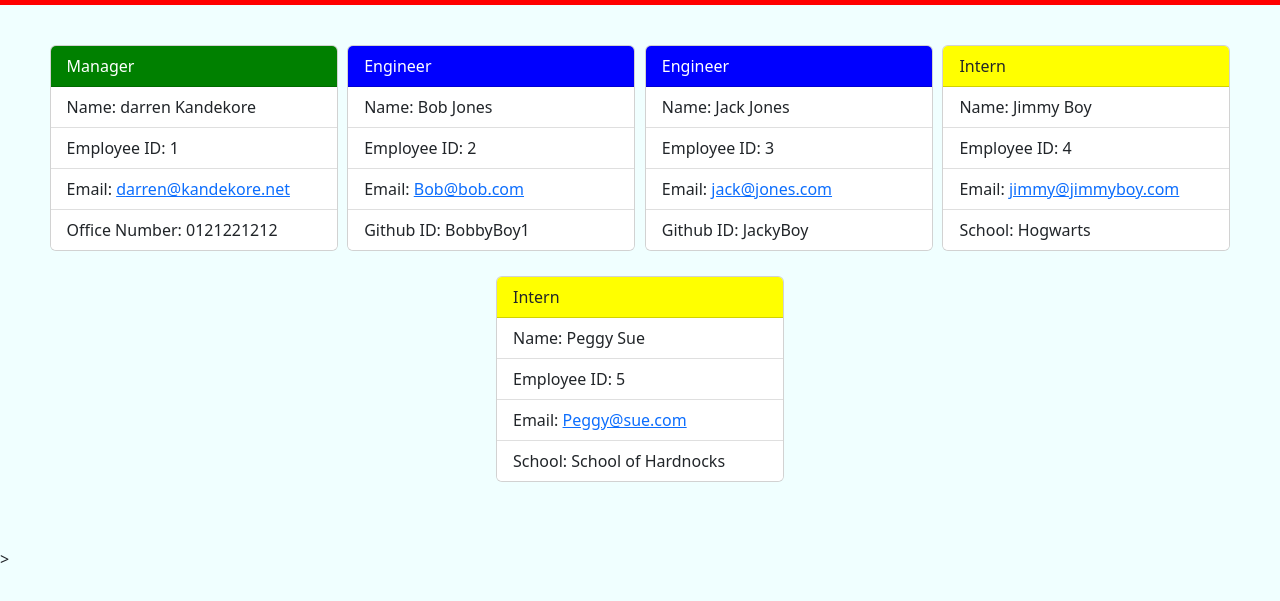
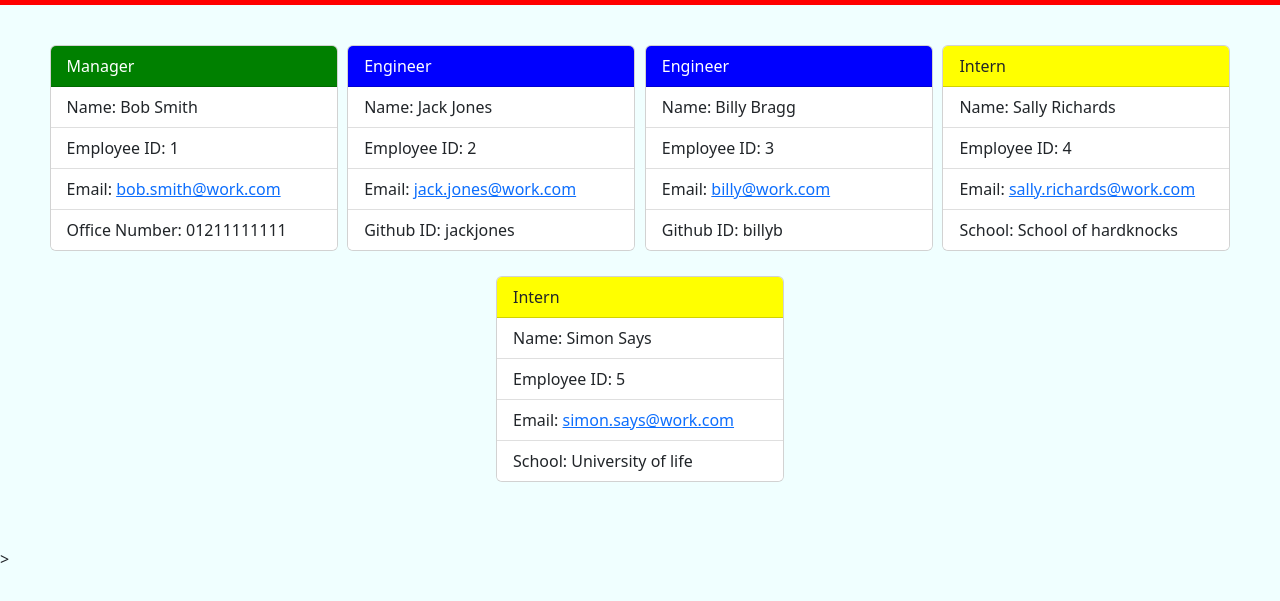
Before and after one commit to kandekore/employee-roster, a website: page index.html in a window 1280 px wide. Shown: the part 69-670 px from the top of the page. Drawn offline with nearby package versions, Linux system fonts and the light colour scheme.

Commit message:
final take

```diff
--- a/index.html
+++ b/index.html
@@ -23,10 +23,10 @@
       <div class="card" style="width: 18rem">
         <div class="card-header manager">Manager</div>
         <ul class="list-group list-group-flush">
-          <li class="list-group-item">Name: darren Kandekore</li>
+          <li class="list-group-item">Name: Bob Smith</li>
           <li class="list-group-item">Employee ID: 1</li>
-          <li class="list-group-item">Email: <a href=mailto:darren@kandekore.net>darren@kandekore.net</a></li>
-          <li class="list-group-item">Office Number: 0121221212 </li>
+          <li class="list-group-item">Email: <a href=mailto:bob.smith@work.com>bob.smith@work.com</a></li>
+          <li class="list-group-item">Office Number: 01211111111 </li>
         </ul>
       </div>
 
@@ -36,34 +36,34 @@
   <div class="card" style="width: 18rem">
 <div class="card-header engineer">Engineer</div>
 <ul class="list-group list-group-flush">
-  <li class="list-group-item">Name: Bob Jones</li>
+  <li class="list-group-item">Name: Jack Jones</li>
   <li class="list-group-item">Employee ID: 2</li>
-  <li class="list-group-item">Email: <a href=mailto:Bob@bob.com>Bob@bob.com</a></li>
-  <li class="list-group-item">Github ID: BobbyBoy1 </li>
+  <li class="list-group-item">Email: <a href=mailto:jack.jones@work.com>jack.jones@work.com</a></li>
+  <li class="list-group-item">Github ID: jackjones </li>
 </ul>
 </div>  <div class="card" style="width: 18rem">
 <div class="card-header engineer">Engineer</div>
 <ul class="list-group list-group-flush">
-  <li class="list-group-item">Name: Jack Jones</li>
+  <li class="list-group-item">Name: Billy Bragg</li>
   <li class="list-group-item">Employee ID: 3</li>
-  <li class="list-group-item">Email: <a href=mailto:jack@jones.com>jack@jones.com</a></li>
-  <li class="list-group-item">Github ID: JackyBoy </li>
+  <li class="list-group-item">Email: <a href=mailto:billy@work.com>billy@work.com</a></li>
+  <li class="list-group-item">Github ID: billyb </li>
 </ul>
 </div>  <div class="card" style="width: 18rem">
 <div class="card-header intern">Intern</div>
 <ul class="list-group list-group-flush">
-  <li class="list-group-item">Name: Jimmy Boy</li>
+  <li class="list-group-item">Name: Sally Richards</li>
   <li class="list-group-item">Employee ID: 4</li>
-  <li class="list-group-item">Email: <a href=mailto:jimmy@jimmyboy.com>jimmy@jimmyboy.com</a></li>
-  <li class="list-group-item">School: Hogwarts </li>
+  <li class="list-group-item">Email: <a href=mailto:sally.richards@work.com>sally.richards@work.com</a></li>
+  <li class="list-group-item">School: School of hardknocks </li>
 </ul>
 </div>  <div class="card" style="width: 18rem">
 <div class="card-header intern">Intern</div>
 <ul class="list-group list-group-flush">
-  <li class="list-group-item">Name: Peggy Sue</li>
+  <li class="list-group-item">Name: Simon Says</li>
   <li class="list-group-item">Employee ID: 5</li>
-  <li class="list-group-item">Email: <a href=mailto:Peggy@sue.com>Peggy@sue.com</a></li>
-  <li class="list-group-item">School: School of Hardnocks </li>
+  <li class="list-group-item">Email: <a href=mailto:simon.says@work.com>simon.says@work.com</a></li>
+  <li class="list-group-item">School: University of life </li>
 </ul>
 </div> </div>
   <script src=https://code.jquery.com/jquery-3.5.1.min.js></script>
```
Also changed, not shown: index.js (+17 -17 lines), README.md, 1 other file.
